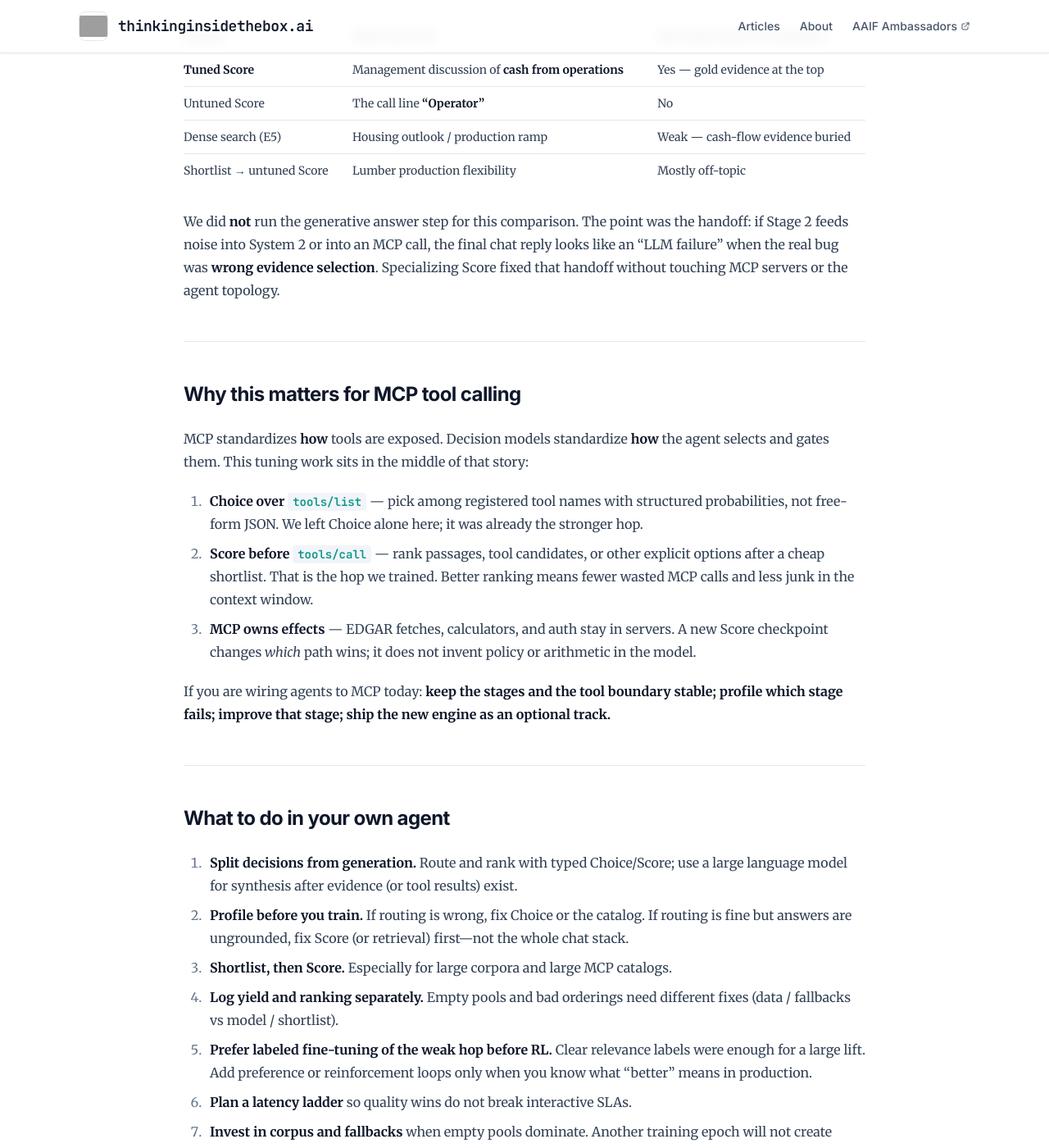
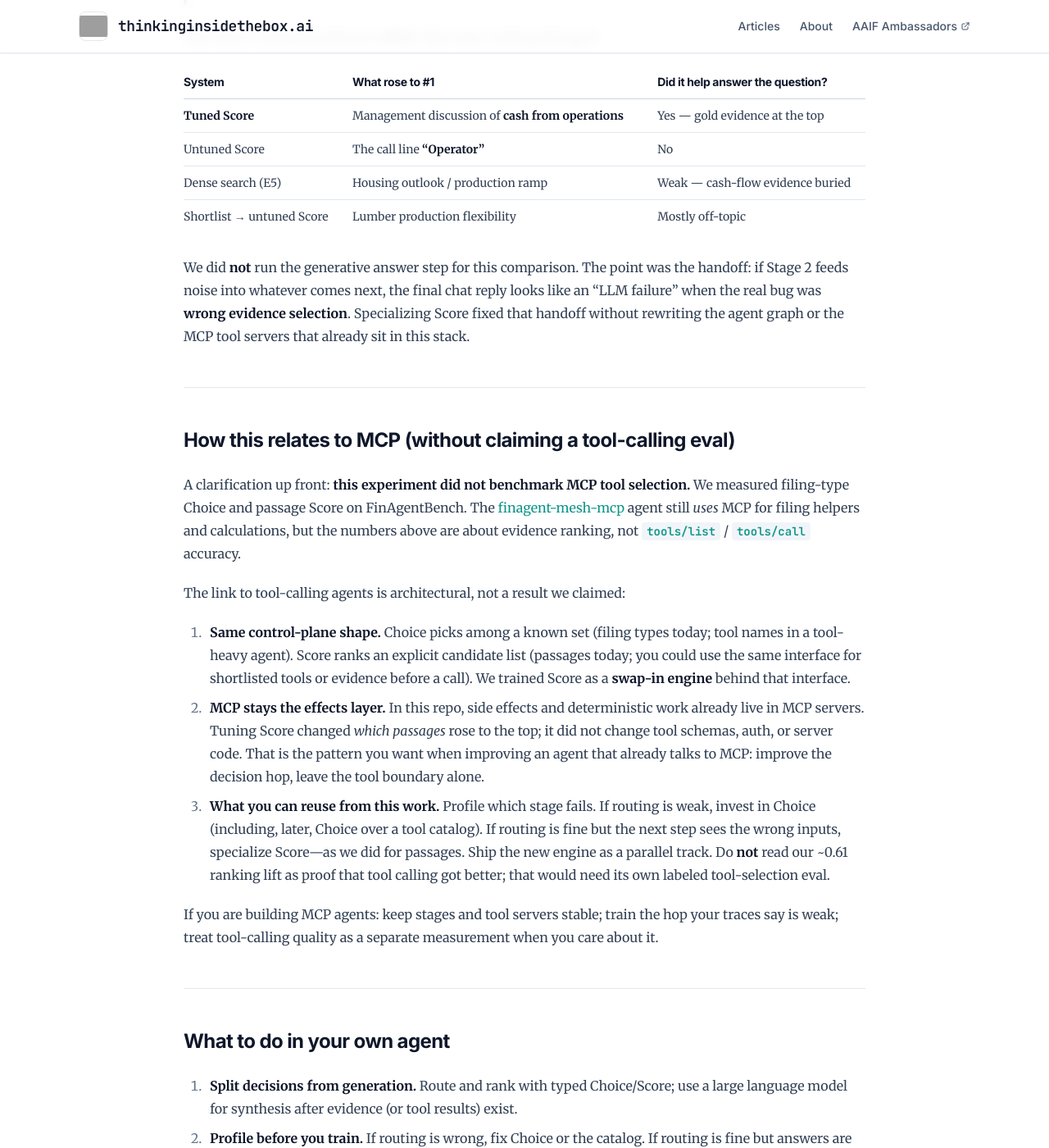
Before and after one commit to thinkinginsidethebox-ai/thinkinginsidethebox-ai.github.io, a Jekyll site: the page built from _posts/2026-10-18-tuning-decision-models-enterprise-agents.md, in a window 1280 px wide and 1400 px high, scrolled down 3598 px. Shown: the whole window at 82% size. Built offline with Jekyll 4.4.1, drawn with Linux system fonts in a browser that asks for light colours; nearby versions of some CDN libraries; some of the changed text lies outside the part shown; grey boxes are pictures that could not be loaded.

Commit message:
content: clarify yield vs ranking and MCP scope in tuning post
Co-authored-by: Cursor <cursoragent@cursor.com>

```diff
--- a/_posts/2026-10-18-tuning-decision-models-enterprise-agents.md
+++ b/_posts/2026-10-18-tuning-decision-models-enterprise-agents.md
@@ -57,11 +57,11 @@ When the agent had passages to rank:
 
 What that means when you are building:
 
-**Train the hop users feel.** We did not fine-tune a chat model to “do finance.” We improved the step that feeds evidence (and, by the same pattern, the step that could rank MCP tool candidates before `tools/call`).
+**Train the hop users feel.** We did not fine-tune a chat model to “do finance.” We improved the step that ranks evidence after the router has already picked a document class.
 
-**Keep the shortlist.** A strong Score head still wants a small candidate set. Dumping the whole index—or the whole MCP catalog—into one model call is the same anti-pattern as binding hundreds of tools into a prompt.
+**Keep the shortlist.** A strong Score head still wants a small candidate set. Dumping the whole index into one model call is the same anti-pattern as binding hundreds of tools into a prompt.
 
-**Measure yield separately from ranking quality.** About **four in ten** questions still produced an empty passage list after type routing—often because the index had no chunks of that type. A better Score cannot invent documents. Log “routed but nothing to fetch” the way you log “MCP tool returned not found.” Otherwise dashboards celebrate ranking while users still see dead ends.
+**Track two outcomes, not one.** Ranking quality asks: *when we have passages, did we put the right ones on top?* Yield asks: *how often do we have any passages at all?* In our run, about **four in ten** questions never reached ranking—Choice picked a filing type, but the corpus had no chunks of that type, so Stage 2 had an empty list. Tuning Score only helps the cases with something to rank; it cannot create missing documents. If you only chart ranking scores, the agent can look “much better” while users still hit “no evidence” nearly as often. Log empty pools as their own failure mode.
 
 **Budget latency.** The tuned head is much slower than BM25 or E5 on our hardware. A sensible production shape is a ladder: cheap search first, escalate to tuned Score when policy or low confidence requires it—or distill a smaller Score for the hot path.
 
@@ -84,19 +84,21 @@ The router correctly preferred a **10-K**. After that, ranking diverged:
 | Dense search (E5) | Housing outlook / production ramp | Weak — cash-flow evidence buried |
 | Shortlist → untuned Score | Lumber production flexibility | Mostly off-topic |
 
-We did **not** run the generative answer step for this comparison. The point was the handoff: if Stage 2 feeds noise into System 2 or into an MCP call, the final chat reply looks like an “LLM failure” when the real bug was **wrong evidence selection**. Specializing Score fixed that handoff without touching MCP servers or the agent topology.
+We did **not** run the generative answer step for this comparison. The point was the handoff: if Stage 2 feeds noise into whatever comes next, the final chat reply looks like an “LLM failure” when the real bug was **wrong evidence selection**. Specializing Score fixed that handoff without rewriting the agent graph or the MCP tool servers that already sit in this stack.
 
 ---
 
-## Why this matters for MCP tool calling
+## How this relates to MCP (without claiming a tool-calling eval)
 
-MCP standardizes **how** tools are exposed. Decision models standardize **how** the agent selects and gates them. This tuning work sits in the middle of that story:
+A clarification up front: **this experiment did not benchmark MCP tool selection.** We measured filing-type Choice and passage Score on FinAgentBench. The [finagent-mesh-mcp](https://github.com/caldeirav/finagent-mesh-mcp) agent still *uses* MCP for filing helpers and calculations, but the numbers above are about evidence ranking, not `tools/list` / `tools/call` accuracy.
 
-1. **Choice over `tools/list`** — pick among registered tool names with structured probabilities, not free-form JSON. We left Choice alone here; it was already the stronger hop.
-2. **Score before `tools/call`** — rank passages, tool candidates, or other explicit options after a cheap shortlist. That is the hop we trained. Better ranking means fewer wasted MCP calls and less junk in the context window.
-3. **MCP owns effects** — EDGAR fetches, calculators, and auth stay in servers. A new Score checkpoint changes *which* path wins; it does not invent policy or arithmetic in the model.
+The link to tool-calling agents is architectural, not a result we claimed:
 
-If you are wiring agents to MCP today: **keep the stages and the tool boundary stable; profile which stage fails; improve that stage; ship the new engine as an optional track.**
+1. **Same control-plane shape.** Choice picks among a known set (filing types today; tool names in a tool-heavy agent). Score ranks an explicit candidate list (passages today; you could use the same interface for shortlisted tools or evidence before a call). We trained Score as a **swap-in engine** behind that interface.
+2. **MCP stays the effects layer.** In this repo, side effects and deterministic work already live in MCP servers. Tuning Score changed *which passages* rose to the top; it did not change tool schemas, auth, or server code. That is the pattern you want when improving an agent that already talks to MCP: improve the decision hop, leave the tool boundary alone.
+3. **What you can reuse from this work.** Profile which stage fails. If routing is weak, invest in Choice (including, later, Choice over a tool catalog). If routing is fine but the next step sees the wrong inputs, specialize Score—as we did for passages. Ship the new engine as a parallel track. Do **not** read our ~0.61 ranking lift as proof that tool calling got better; that would need its own labeled tool-selection eval.
+
+If you are building MCP agents: keep stages and tool servers stable; train the hop your traces say is weak; treat tool-calling quality as a separate measurement when you care about it.
 
 ---
 
@@ -104,8 +106,8 @@ If you are wiring agents to MCP today: **keep the stages and the tool boundary s
 
 1. **Split decisions from generation.** Route and rank with typed Choice/Score; use a large language model for synthesis after evidence (or tool results) exist.
 2. **Profile before you train.** If routing is wrong, fix Choice or the catalog. If routing is fine but answers are ungrounded, fix Score (or retrieval) first—not the whole chat stack.
-3. **Shortlist, then Score.** Especially for large corpora and large MCP catalogs.
-4. **Log yield and ranking separately.** Empty pools and bad orderings need different fixes (data / fallbacks vs model / shortlist).
+3. **Shortlist, then Score.** Especially for large corpora—and the same idea applies if you later shortlist a large tool catalog before Choice or Score.
+4. **Log yield and ranking separately.** “No candidates” and “wrong order” need different fixes (data / fallbacks vs model / shortlist).
 5. **Prefer labeled fine-tuning of the weak hop before RL.** Clear relevance labels were enough for a large lift. Add preference or reinforcement loops only when you know what “better” means in production.
 6. **Plan a latency ladder** so quality wins do not break interactive SLAs.
 7. **Invest in corpus and fallbacks** when empty pools dominate. Another training epoch will not create missing filings or missing tools.
```
